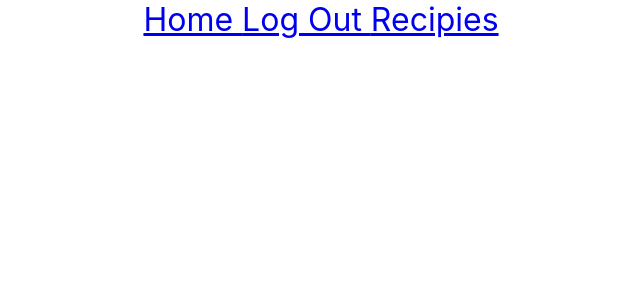
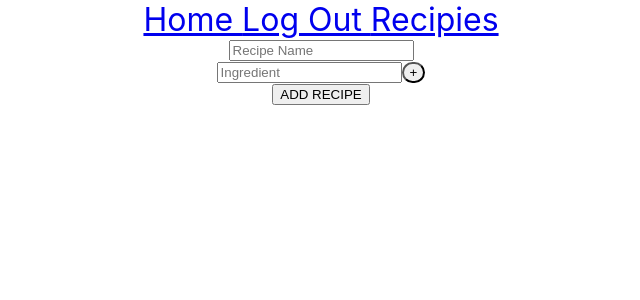
Before and after one commit to barboa91/front-cook, a React (Create React App) app in the folder archi/: page /newrecipe in a window 1280 px wide. Shown: the top 300 px of the page, without its empty margins (319-959 px from the left). Built offline with nearby package versions, Linux system fonts and the light colour scheme.

Commit message:
created ability to add more than one ingredient

```diff
--- a/archi/src/App.js
+++ b/archi/src/App.js
@@ -1,15 +1,13 @@
 // import logo from './chefs-hat.svg';
 import './App.css';
 import { useState, useContext } from 'react';
-import { Routes, Route } from 'react-router-dom';
+import { Routes, Route, Navigate } from 'react-router-dom';
 import DataContext from  './components/DataContext';
 import Nav  from './components/Nav'
 import Signup from './components/SignUp';
-import ComponentA from './components/ComponentA';
-import ComponentB from './components/ComponentB';
 import Recipes from './components/Recipes';
 import Login from './components/LogIn';
-
+import NewRecipe from './components/NewRecipe';
 
 function App() {
   const [chefInfo, setChefInfo] = useState({
@@ -29,9 +27,11 @@ function App() {
         <Routes>
           <Route path="/signup" element={ <Signup/> } />
           <Route path="/recipes" element={ <Recipes/> } />
+          <Route path="/newrecipe" element={ <NewRecipe/> } />
 
-            <Route path="/login" element={ <Login/> } />
-
+          <Route path="/error" element={ <div>bad path</div> } />
+          <Route path="/login" element={ <Login/> } />
+          <Route path='*' render={() =>(<Navigate replace to="/error"/>)}/>
         </Routes>
         </DataContext.Provider>
 
--- a/archi/src/components/ComponentA.jsx
+++ /dev/null
@@ -1,27 +0,0 @@
-import React, { useContext } from "react";
-import { DataContext } from './DataContext'
-
-const ComponentA = () =>{
-    const {chefInfo , setChefInfo} = useContext(DataContext)
-
-
-    return(
-        <div>
-            <div> Name {chefInfo.name} </div>
-            <div> Favorite Vegetable {chefInfo.favorite} </div>
-            <div> <span style={{color : chefInfo.favColor}} >Name {chefInfo.name} </span></div>
-
-        <button onClick= {()=>{
-            setChefInfo({
-                ...chefInfo,
-                favColor: "green"
-            })
-        }}>CLICK ME</button>
-
-
-        </div>
-
-    )
-}
-
-export default ComponentA
--- a/archi/src/components/ComponentB.jsx
+++ /dev/null
@@ -1,16 +0,0 @@
-import React, { useContext } from "react";
-import DataContext from "./DataContext";
-
-const ComponentB = () =>{
-    const {chefInfo} = useContext(DataContext)
-    return(
-        <div> Some stuff
-            <div>{chefInfo.name}</div>
-
-
-
-        </div>
-    )
-}
-
-export default ComponentB
--- a/archi/src/components/LogIn.js
+++ b/archi/src/components/LogIn.js
@@ -1,4 +1,5 @@
 import React, { useState, useEffect, useContext } from "react";
+import { Link } from "react-router-dom";
 import axios from "axios";
 import DataContext from "./DataContext";
 
@@ -40,8 +41,6 @@ const Login = () =>{
                     lastName: x.lastName,
                     profpic: x.profpic
                 })
-
-
             } else {
                 alert("Wrong Password")
                 setChefInfo({
@@ -67,6 +66,15 @@ const Login = () =>{
         loadAPI();
       },[])
 
+      if(chefInfo.loggedIn){
+          return (
+                        <div>
+                            <Link to="/newrecipe"> New Recipe </Link>
+
+                            <div>Welcome</div>
+                        </div>
+          )
+      }
 
     return(
         <div className="login">
--- a/archi/src/components/Nav.js
+++ b/archi/src/components/Nav.js
@@ -10,7 +10,7 @@ const Nav = () =>{
             <Link to="/"> Home </Link>
             {!chefInfo.loggedIn && <Link to="/signup"> Sign Up </Link>}
             {!chefInfo.loggedIn && <Link to="/login"> Log In </Link>}
-
+            {chefInfo.loggedIn && <span>{chefInfo.username}</span>}
             {chefInfo.loggedIn && <Link to="/logout" onClick={()=>setChefInfo({loggedIn:false})}> Log Out </Link>}
 
             <Link to="/recipes"> Recipies </Link>
--- /dev/null
+++ b/archi/src/components/NewRecipe.jsx
@@ -0,0 +1,59 @@
+import axios from "axios";
+import React, { useState, useEffect, useContext } from "react";
+import DataContext from "./DataContext";
+
+const NewRecipe = () =>{
+    const [APILOADED, setAPILOADED] = useState(false);
+    const { chefInfo, setChefInfo } = useContext(DataContext)
+    const [recipePackage, setRecipePackage] = useState({
+        ingredients:[""],
+        steps:[""]
+    })
+
+
+    const changArr = (e, index) =>{
+        const nValue = e.target.value;
+        const prevValue = {...recipePackage}
+        prevValue.ingredients[index] = nValue
+
+        setRecipePackage(prevValue)
+    }
+
+    const pushIng = () =>{
+        const pushArr = {...recipePackage}
+        pushArr.ingredients.push("")
+        setRecipePackage(pushArr)
+    }
+
+
+    const apiCall = async () => {
+        try {
+            let n = await axios.post("http://127.0.0.1:3001/api/createRecipe", recipePackage);
+              console.log(n);
+        } catch (err) {
+          console.log(err);
+        }
+      };
+      useEffect(() => {
+
+      },[])
+
+    return(
+        <div className="newRecipe">
+            <input type="text" placeholder="Recipe Name" name="rName" value={recipePackage.name} onChange={(e) => setRecipePackage({ ...recipePackage , name: e.target.value})}/><br/>
+
+            {recipePackage.ingredients.map((i,index)=>(
+                <div className="addIngredient"><input type="text" placeholder="Ingredient" value={i} onChange={e=>changArr(e, index)}></input>
+                <span><button onClick={()=>pushIng()} style={{borderRadius:100}}>+</button></span></div>
+            ))}
+
+
+
+        <div>{recipePackage.name}</div>
+
+        <button>ADD RECIPE</button>
+        </div>
+    )
+}
+
+export default NewRecipe
```
